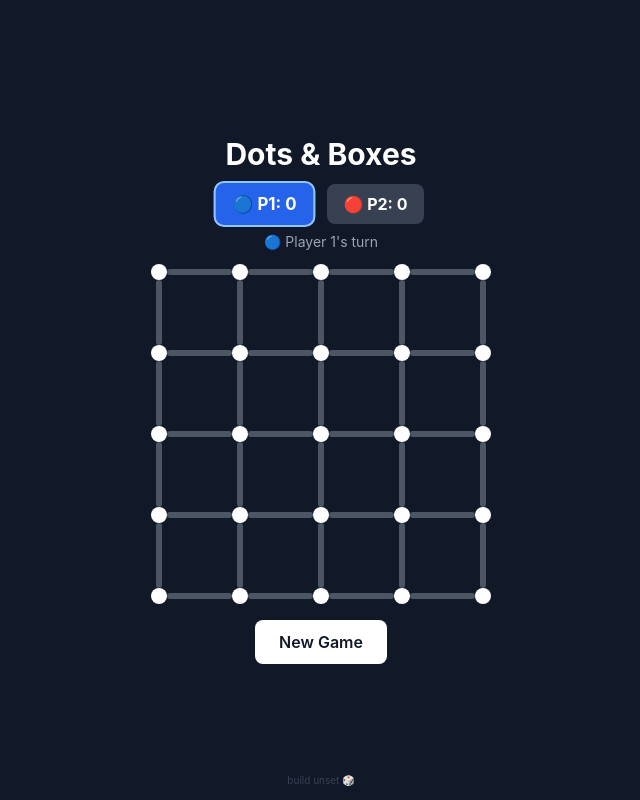
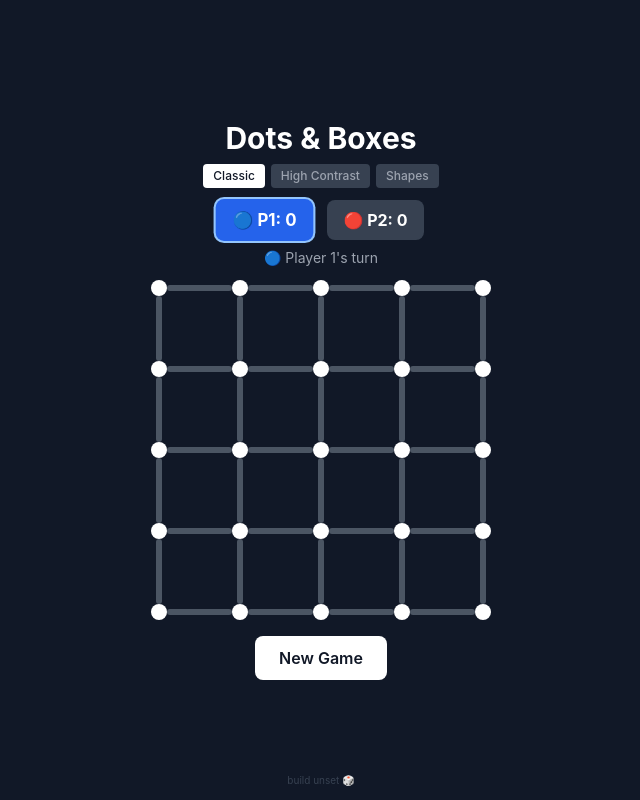
Before and after one commit to geea-develop/dots-and-boxes, a Next.js app: page / in a window 1280 px wide. Shown: the whole page, without its empty margins (319-959 px from the left). Built offline with nearby package versions, Linux system fonts and the light colour scheme; no server answers.

Commit message:
a11y: add color theme switcher (Classic, High Contrast, Shapes) for colorblind players

```diff
--- a/app/page.tsx
+++ b/app/page.tsx
@@ -5,6 +5,29 @@ import { useState, useCallback } from "react";
 const GRID_SIZE = 5; // 5x5 dots = 4x4 boxes
 
 type LineDir = "h" | "v";
+type Theme = "classic" | "highcontrast" | "shapes";
+
+const THEMES: Record<Theme, {
+  label: string;
+  p1: { line: string; glow: string; box: string; badge: string; icon: string };
+  p2: { line: string; glow: string; box: string; badge: string; icon: string };
+}> = {
+  classic: {
+    label: "Classic",
+    p1: { line: "bg-blue-400", glow: "shadow-[0_0_8px_rgba(96,165,250,0.6)]", box: "bg-blue-500/30 border border-blue-500/50", badge: "bg-blue-600 ring-blue-300", icon: "🔵" },
+    p2: { line: "bg-red-400", glow: "shadow-[0_0_8px_rgba(248,113,113,0.6)]", box: "bg-red-500/30 border border-red-500/50", badge: "bg-red-600 ring-red-300", icon: "🔴" },
+  },
+  highcontrast: {
+    label: "High Contrast",
+    p1: { line: "bg-yellow-300", glow: "shadow-[0_0_8px_rgba(253,224,71,0.6)]", box: "bg-yellow-400/25 border border-yellow-400/50", badge: "bg-yellow-600 ring-yellow-300", icon: "🟡" },
+    p2: { line: "bg-purple-400", glow: "shadow-[0_0_8px_rgba(192,132,252,0.6)]", box: "bg-purple-500/25 border border-purple-400/50", badge: "bg-purple-600 ring-purple-300", icon: "🟣" },
+  },
+  shapes: {
+    label: "Shapes",
+    p1: { line: "bg-cyan-300", glow: "shadow-[0_0_8px_rgba(103,232,249,0.6)]", box: "bg-cyan-500/20 border-2 border-dashed border-cyan-400/60", badge: "bg-cyan-600 ring-cyan-300", icon: "▬" },
+    p2: { line: "bg-orange-400", glow: "shadow-[0_0_8px_rgba(251,146,60,0.6)]", box: "bg-orange-500/20 border-2 border-dotted border-orange-400/60", badge: "bg-orange-600 ring-orange-300", icon: "◆" },
+  },
+};
 
 function lineKey(row: number, col: number, dir: LineDir): string {
   return `${row}-${col}-${dir}`;
@@ -20,6 +43,9 @@ export default function DotsAndBoxes() {
   const [currentPlayer, setCurrentPlayer] = useState<1 | 2>(1);
   const [scores, setScores] = useState({ 1: 0, 2: 0 });
   const [gameOver, setGameOver] = useState(false);
+  const [theme, setTheme] = useState<Theme>("classic");
+
+  const colors = THEMES[theme];
 
   const checkBox = useCallback(
     (row: number, col: number, newLines: Map<string, 1 | 2>): boolean => {
@@ -46,23 +72,19 @@ export default function DotsAndBoxes() {
       const newBoxes = boxes.map((r) => [...r]);
 
       if (dir === "h") {
-        // Check box above
         if (row > 0 && checkBox(row - 1, col, newLines)) {
           newBoxes[row - 1][col] = currentPlayer;
           scored = true;
         }
-        // Check box below
         if (row < GRID_SIZE - 1 && checkBox(row, col, newLines)) {
           newBoxes[row][col] = currentPlayer;
           scored = true;
         }
       } else {
-        // Check box to the left
         if (col > 0 && checkBox(row, col - 1, newLines)) {
           newBoxes[row][col - 1] = currentPlayer;
           scored = true;
         }
-        // Check box to the right
         if (col < GRID_SIZE - 1 && checkBox(row, col, newLines)) {
           newBoxes[row][col] = currentPlayer;
           scored = true;
@@ -107,22 +129,20 @@ export default function DotsAndBoxes() {
     return "Tie";
   };
 
-  // Build a grid: dots at intersections, lines between them
-  // Grid has 2*GRID_SIZE - 1 rows and cols
-  // Even indices = dot rows/cols, odd indices = line rows/cols
   const gridSize = GRID_SIZE * 2 - 1;
+
+  const getPlayerStyle = (player: 1 | 2) => {
+    return player === 1 ? colors.p1 : colors.p2;
+  };
 
   const renderCell = (r: number, c: number) => {
     const isRowEven = r % 2 === 0;
     const isColEven = c % 2 === 0;
 
-    // Dot (intersection)
+    // Dot
     if (isRowEven && isColEven) {
       return (
-        <div
-          key={`${r}-${c}`}
-          className="flex items-center justify-center"
-        >
+        <div key={`${r}-${c}`} className="flex items-center justify-center">
           <div className="w-4 h-4 bg-white rounded-full" />
         </div>
       );
@@ -135,6 +155,7 @@ export default function DotsAndBoxes() {
       const key = lineKey(row, col, "h");
       const owner = lines.get(key);
       const isDrawn = owner !== undefined;
+      const style = owner ? getPlayerStyle(owner) : null;
 
       return (
         <button
@@ -144,14 +165,12 @@ export default function DotsAndBoxes() {
           className={`w-full h-full flex items-center justify-center rounded-sm transition-all ${
             !isDrawn && !gameOver ? "cursor-pointer active:scale-95" : ""
           }`}
-          aria-label={`Horizontal line row ${row} col ${col}`}
+          aria-label={`Horizontal line row ${row + 1} col ${col + 1}${isDrawn ? ` — Player ${owner}` : ""}`}
         >
           <div
             className={`w-full rounded-full transition-all ${
               isDrawn
-                ? owner === 1
-                  ? "bg-blue-400 h-2.5 shadow-[0_0_8px_rgba(96,165,250,0.6)]"
-                  : "bg-red-400 h-2.5 shadow-[0_0_8px_rgba(248,113,113,0.6)]"
+                ? `${style!.line} h-2.5 ${style!.glow}`
                 : "bg-gray-600 h-1.5 hover:bg-gray-400 hover:h-2.5"
             }`}
           />
@@ -166,6 +185,7 @@ export default function DotsAndBoxes() {
       const key = lineKey(row, col, "v");
       const owner = lines.get(key);
       const isDrawn = owner !== undefined;
+      const style = owner ? getPlayerStyle(owner) : null;
 
       return (
         <button
@@ -175,14 +195,12 @@ export default function DotsAndBoxes() {
           className={`w-full h-full flex items-center justify-center rounded-sm transition-all ${
             !isDrawn && !gameOver ? "cursor-pointer active:scale-95" : ""
           }`}
-          aria-label={`Vertical line row ${row} col ${col}`}
+          aria-label={`Vertical line row ${row + 1} col ${col + 1}${isDrawn ? ` — Player ${owner}` : ""}`}
         >
           <div
             className={`h-full rounded-full transition-all ${
               isDrawn
-                ? owner === 1
-                  ? "bg-blue-400 w-2.5 shadow-[0_0_8px_rgba(96,165,250,0.6)]"
-                  : "bg-red-400 w-2.5 shadow-[0_0_8px_rgba(248,113,113,0.6)]"
+                ? `${style!.line} w-2.5 ${style!.glow}`
                 : "bg-gray-600 w-1.5 hover:bg-gray-400 hover:w-2.5"
             }`}
           />
@@ -190,61 +208,81 @@ export default function DotsAndBoxes() {
       );
     }
 
-    // Box center (odd row, odd col)
+    // Box
     const boxRow = (r - 1) / 2;
     const boxCol = (c - 1) / 2;
     const owner = boxes[boxRow]?.[boxCol];
+    const style = owner ? getPlayerStyle(owner) : null;
 
     return (
       <div
         key={`${r}-${c}`}
-        className={`w-full h-full rounded-md transition-all duration-300 ${
-          owner === 1
-            ? "bg-blue-500/30 border border-blue-500/50"
-            : owner === 2
-            ? "bg-red-500/30 border border-red-500/50"
-            : ""
+        className={`w-full h-full rounded-md transition-all duration-300 flex items-center justify-center ${
+          owner ? style!.box : ""
         }`}
-      />
+      >
+        {owner && (
+          <span className="text-lg opacity-60">{getPlayerStyle(owner).icon}</span>
+        )}
+      </div>
     );
   };
 
   return (
     <div className="h-screen bg-gray-900 flex flex-col items-center justify-center p-4 overflow-hidden select-none">
-      <h1 className="text-2xl sm:text-3xl font-bold text-white mb-3">
+      <h1 className="text-2xl sm:text-3xl font-bold text-white mb-2">
         Dots & Boxes
       </h1>
+
+      {/* Theme selector */}
+      <div className="flex gap-1.5 mb-3" role="radiogroup" aria-label="Color theme">
+        {(Object.keys(THEMES) as Theme[]).map((t) => (
+          <button
+            key={t}
+            onClick={() => setTheme(t)}
+            className={`px-2.5 py-1 rounded text-xs font-medium transition-colors ${
+              theme === t
+                ? "bg-white text-gray-900"
+                : "bg-gray-700 text-gray-400 hover:bg-gray-600"
+            }`}
+            role="radio"
+            aria-checked={theme === t}
+          >
+            {THEMES[t].label}
+          </button>
+        ))}
+      </div>
 
       {/* Scoreboard */}
       <div className="flex gap-4 mb-2">
         <div
           className={`px-4 py-2 rounded-lg text-white font-bold text-base ${
             currentPlayer === 1 && !gameOver
-              ? "bg-blue-600 ring-2 ring-blue-300 scale-105"
+              ? `${colors.p1.badge} ring-2 scale-105`
               : "bg-gray-700"
           } transition-all`}
         >
-          🔵 P1: {scores[1]}
+          {colors.p1.icon} P1: {scores[1]}
         </div>
         <div
           className={`px-4 py-2 rounded-lg text-white font-bold text-base ${
             currentPlayer === 2 && !gameOver
-              ? "bg-red-600 ring-2 ring-red-300 scale-105"
+              ? `${colors.p2.badge} ring-2 scale-105`
               : "bg-gray-700"
           } transition-all`}
         >
-          🔴 P2: {scores[2]}
+          {colors.p2.icon} P2: {scores[2]}
         </div>
       </div>
 
       {/* Turn indicator */}
       {!gameOver && (
         <p className="text-gray-400 text-sm mb-3">
-          {currentPlayer === 1 ? "🔵" : "🔴"} Player {currentPlayer}&apos;s turn
+          {currentPlayer === 1 ? colors.p1.icon : colors.p2.icon} Player {currentPlayer}&apos;s turn
         </p>
       )}
 
-      {/* Game Board — CSS Grid */}
+      {/* Game Board */}
       <div
         className="grid w-full max-w-[340px] aspect-square"
         style={{
@@ -255,6 +293,8 @@ export default function DotsAndBoxes() {
             i % 2 === 0 ? "16px" : "1fr"
           ).join(" "),
         }}
+        role="grid"
+        aria-label="Game board"
       >
         {Array.from({ length: gridSize }, (_, r) =>
           Array.from({ length: gridSize }, (_, c) => renderCell(r, c))
```
